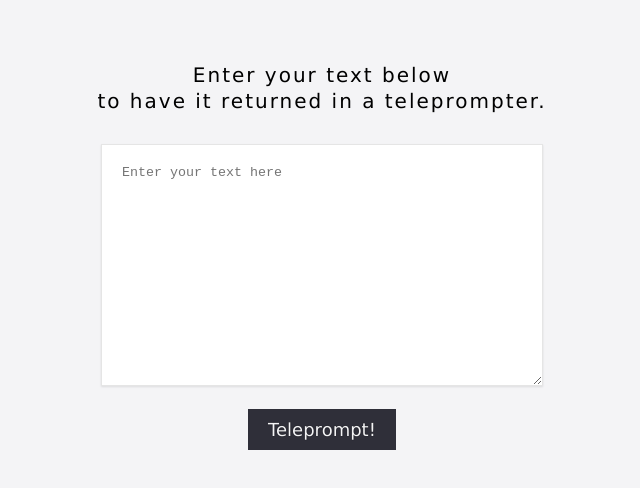
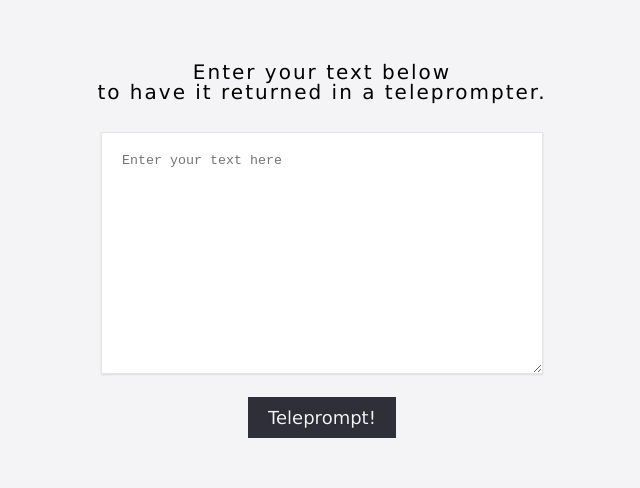
Before and after one commit to roxitech/teleprompter, a plain HTML site: page index.html in a window 1280 px wide. Shown: the whole page, without its empty margins (318-958 px from the left). Drawn offline with nearby package versions, Linux system fonts and the light colour scheme.

Commit message:
Update teleprompter.css

```diff
--- a/css/teleprompter.css
+++ b/css/teleprompter.css
@@ -34,13 +34,13 @@ a {
 
 #container {
 
-	bottom: 10px;
+	 padding-bottom: 30px;
 }
 
 h2 {
 	margin: 30px;
 	font-size: 20px;
-	line-height: 1.3;
+
 }
 
 form {
```
